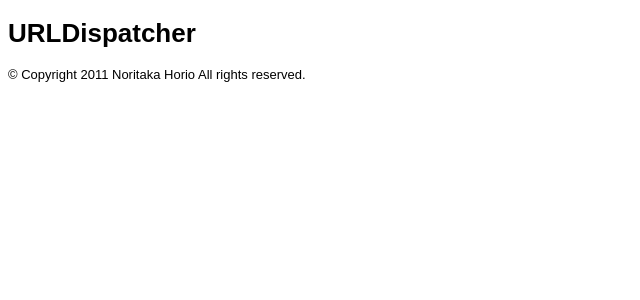
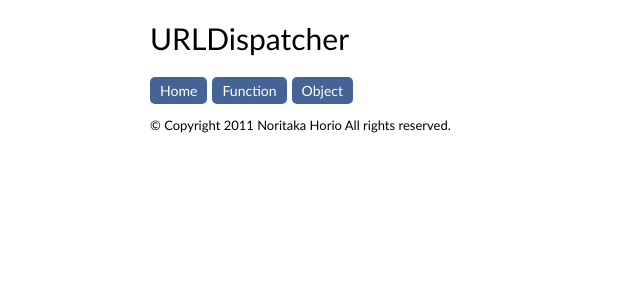
Before and after one commit to holyshared/URLDispatcher, a PHP site: page / in a window 1280 px wide. Shown: the top 300 px of the page, without its empty margins (0-640 px from the left). Run offline with PHP 8.4, Linux system fonts and the light colour scheme.

Commit message:
add stylesheet
Signed-off-by: Noritaka Horio <holy.shared.design@gmail.com>

```diff
--- a/css/style.css
+++ b/css/style.css
@@ -1,5 +1,44 @@
 @charset "utf-8";
 
 body {
-	font:13px/1.231 arial,helvetica,clean,sans-serif;
+	font:13px/1.231 "Trebuchet MS",arial,helvetica,clean,sans-serif;
 }
+
+nav { font-size: 108%; display: block; }
+
+nav ul {
+	overflow: hidden;
+	margin: 0px;
+	padding: 0px;
+}
+
+nav ul li {
+	float: left;
+	list-style: none;
+	margin-right: 5px;
+}
+
+nav ul li a {
+	color: #ffffff;
+	display: inline-block;
+	background: #436494;
+	padding: 5px 10px;
+	-moz-border-radius: 5px;
+	-webkit-border-radius: 5px;
+	border-radius: 5px;
+	text-decoration: none;
+}
+
+nav ul li a:hover {
+	background: #ddbd00;
+}
+
+h1 { font-size: 231%; font-weight: normal; }
+
+
+
+
+.page {
+	margin: 0px auto;
+	width: 980px;
+}
--- a/index.html
+++ b/index.html
@@ -15,11 +15,17 @@
 		<div class="page">
 			<header>
 				<h1>URLDispatcher</h1>
+				<nav>
+					<ul>
+						<li><a title="URLDispatcher Home" href="index.html">Home</a></li>
+						<li><a title="EventHandler - Function" href="handler/function.html">Function</a></li>
+						<li><a title="EventHandler - Object" href="handler/object.html">Object</a></li>
+					</ul>
+				</nav>
 		    </header>
 
-		    <div class="main">
+		    <div id="content" class="main">
 		    </div>
-
 		    <footer>
 				<p>&copy; Copyright 2011 Noritaka Horio All rights reserved.</p>
 		    </footer>
```
Also changed, not shown: handler/function.html (added, +34 -0 lines), handler/object.html (added, +34 -0 lines), js/handlers.js (added, +12 -0 lines).
